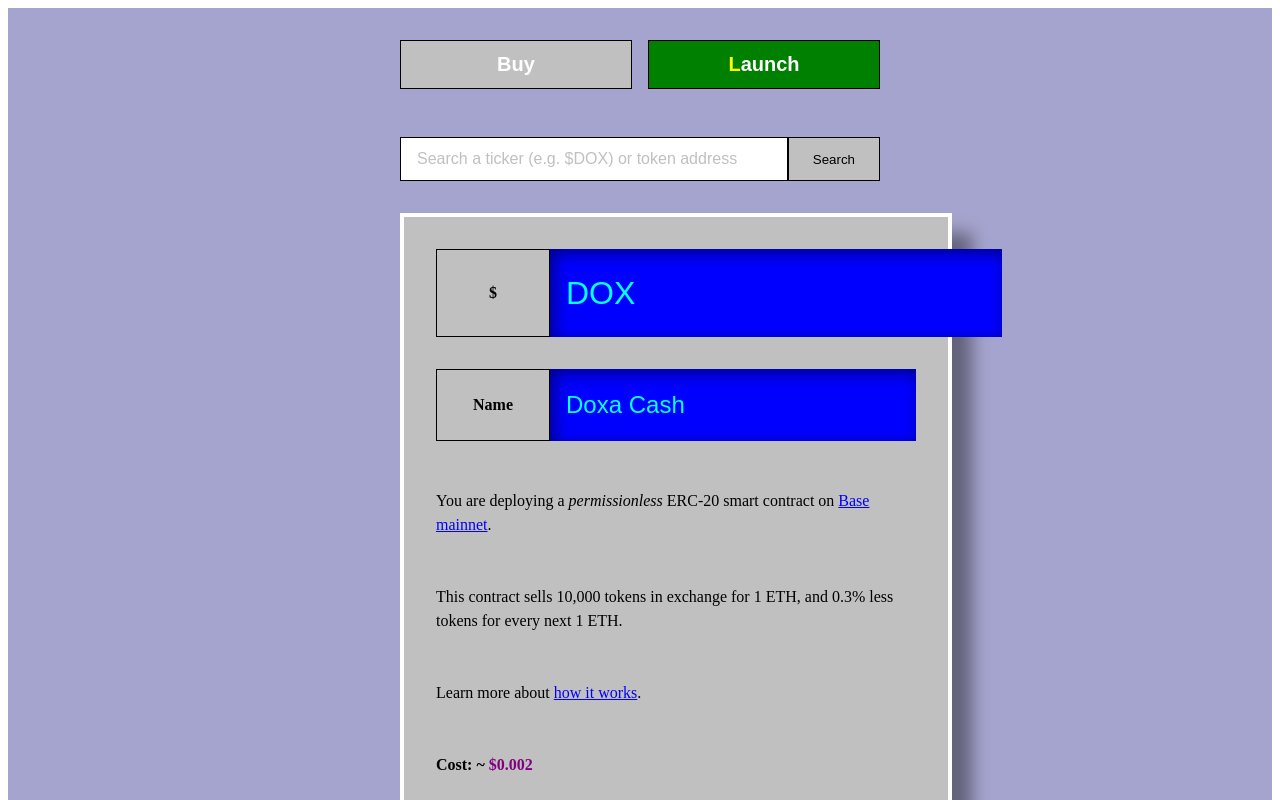
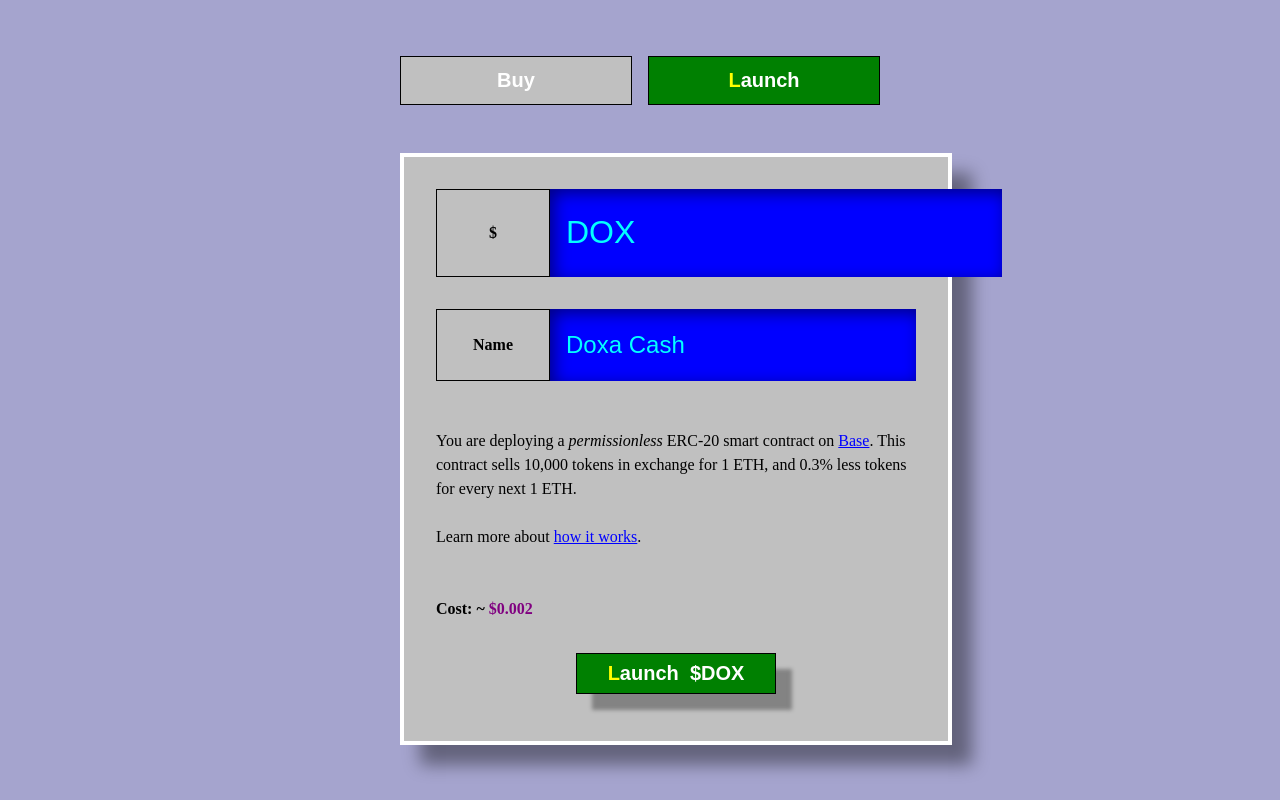
Before and after one commit to nkrishang/doxa-frontend, a React (Create React App) app: page / in a window 1280 px wide. Both pictures are taken after a click on the button "Launch". Shown: the top 800 px of the page. Built offline with nearby package versions, Linux system fonts and the light colour scheme.

Commit message:
fix background

```diff
--- a/src/App.js
+++ b/src/App.js
@@ -3,6 +3,10 @@
 // First, define the CryptoSwapCard component
 const CryptoSwapCard = () => {
   const [value, setValue] = useState(0.1);
+  const [searchInput, setSearchInput] = useState("");
+  const [searchPlaceholder] = useState(
+    "Search a ticker (e.g. $DOX) or token address"
+  );
 
   const handleIncrement = () => {
     setValue((prev) => Math.round((prev + 0.01) * 100) / 100);
@@ -13,6 +17,30 @@
   };
 
   return (
+    <>
+      <div className="search-section">
+        <div className="search-container">
+          <input
+            type="text"
+            className="search-input"
+            placeholder={searchPlaceholder}
+            value={searchInput}
+            onChange={(e) => setSearchInput(e.target.value)}
+          />
+          <button className="search-button">Search</button>
+        </div>
+        {searchInput && (
+          <a
+            href={`https://basescan.org/address/${searchInput}`}
+            target="_blank"
+            rel="noopener noreferrer"
+            className="basescan-link"
+          >
+            View in basescan
+          </a>
+        )}
+      </div>
+
       <div className="card">
         <div className="input-container">
           <input
@@ -61,9 +89,10 @@
         </div>
 
         <div className="button-container">
-        <AnimatedButtonCSS />
+          <AnimatedButtonCSS text="Buy" />
         </div>
       </div>
+    </>
   );
 };
 
@@ -107,17 +136,12 @@
           You are deploying a <span className="emphasis">permissionless</span>{" "}
           ERC-20 smart contract on{" "}
           <a href="#" className="link">
-            Base mainnet
+            Base
           </a>
-          .
-        </p>
-
-        <p>
-          This contract sells 10,000 tokens in exchange for 1 ETH, and 0.3% less
-          tokens for every next 1 ETH.
-        </p>
-
-        <p>
+          . This contract sells 10,000 tokens in exchange for 1 ETH, and 0.3%
+          less tokens for every next 1 ETH.
+          <br />
+          <br />
           Learn more about{" "}
           <a href="#" className="link">
             how it works
@@ -130,23 +154,26 @@
         </p>
       </div>
 
-      <AnimatedButtonCSS />
+      <AnimatedButtonCSS text="Launch" />
     </div>
   );
 };
 
 // Define the AnimatedButtonCSS component
-const AnimatedButtonCSS = ({ children }) => {
-  const defaultText = (
-    <>
-      <span className="first-letter">B</span>
-      uy $DOX
-    </>
-  );
+const AnimatedButtonCSS = ({ text = "Buy", symbol = "DOX", children }) => {
+  const firstLetter = text[0].toUpperCase();
+  const restText = text.slice(1);
 
   return (
     <div className="button-container">
-      <button className="animated-button">{children || defaultText}</button>
+      <button className="animated-button">
+        <span className="first-letter" style={{ color: "#FFFF00" }}>
+          {firstLetter}
+        </span>
+        {restText} &nbsp;
+        <span>${symbol}</span>
+        {children}
+      </button>
     </div>
   );
 };
@@ -154,10 +181,6 @@
 // Main page component
 const CryptoExchangePage = () => {
   const [activeTab, setActiveTab] = useState("buy");
-  const [searchInput, setSearchInput] = useState("");
-  const [searchPlaceholder] = useState(
-    "Search a ticker (e.g. $DOX) or token address"
-  );
 
   return (
     <div className="page-container">
@@ -181,29 +204,6 @@
           </button>
         </div>
 
-        <div className="search-section">
-          <div className="search-container">
-            <input
-              type="text"
-              className="search-input"
-              placeholder={searchPlaceholder}
-              value={searchInput}
-              onChange={(e) => setSearchInput(e.target.value)}
-            />
-            <button className="search-button">Search</button>
-          </div>
-          {searchInput && (
-            <a
-              href={`https://basescan.org/address/${searchInput}`}
-              target="_blank"
-              rel="noopener noreferrer"
-              className="basescan-link"
-            >
-              View in basescan
-            </a>
-          )}
-        </div>
-
         {activeTab === "buy" ? <CryptoSwapCard /> : <LaunchCard />}
       </div>
     </div>
@@ -211,13 +211,19 @@
 };
 
 const styles = `
+html, body {
+  margin: 0;
+  padding: 0;
+  height: 100%;
+  overflow: hidden; /* Prevents scrolling */
+}
+
 .page-container {
   background-color: #A5A4CE;
   min-height: 100vh;
   display: flex;
   justify-content: center;
   align-items: center;
-  padding: 2rem;
 }
 
 .content-wrapper {
@@ -496,7 +502,6 @@
   color: black;
   font-size: 1rem;
   line-height: 1.5;
-  margin-bottom: 1rem;  /* Add specific margin */
 }
 
 .emphasis {
```
Lines whose indentation alone changed are shown as unchanged.
